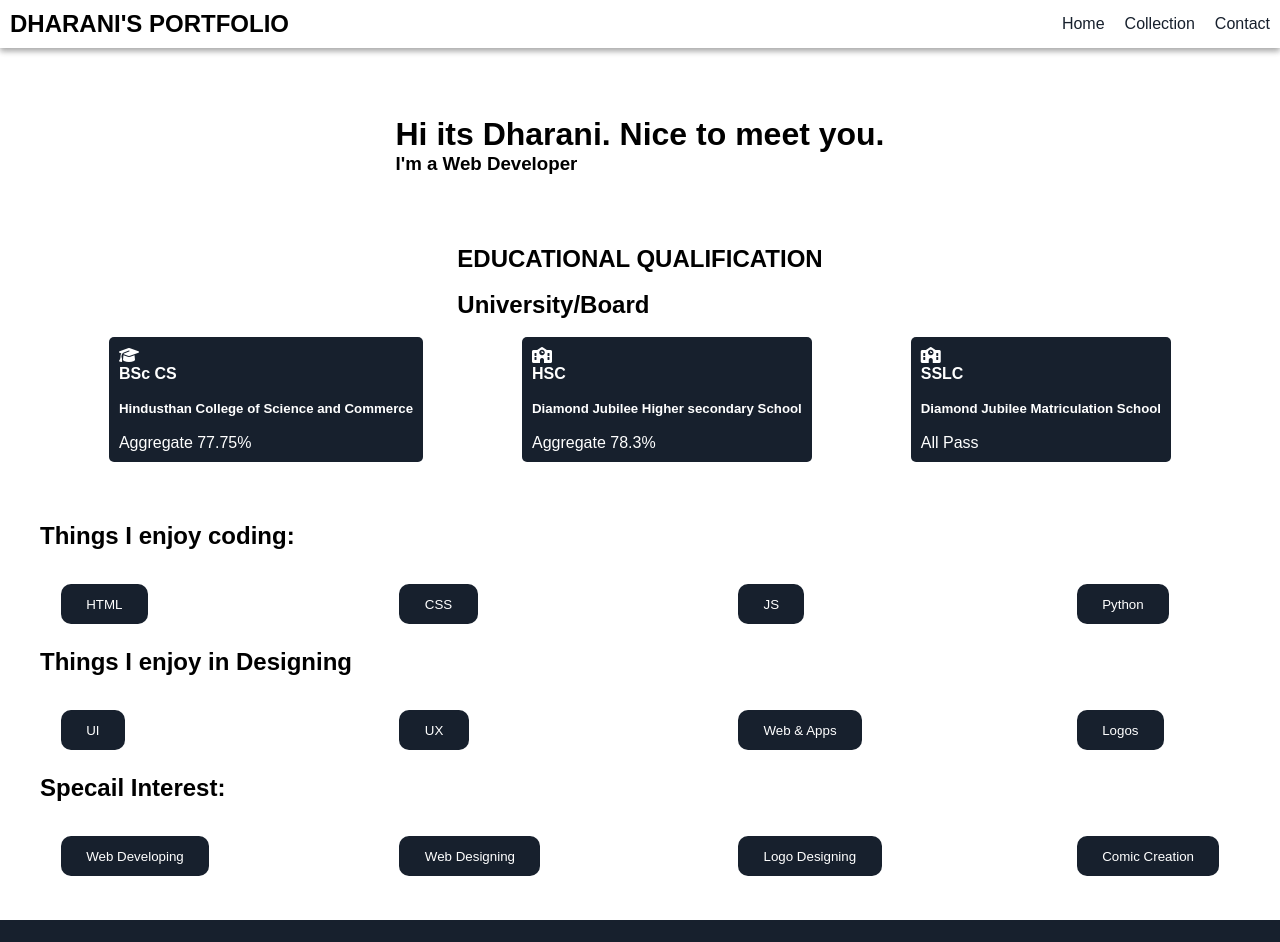
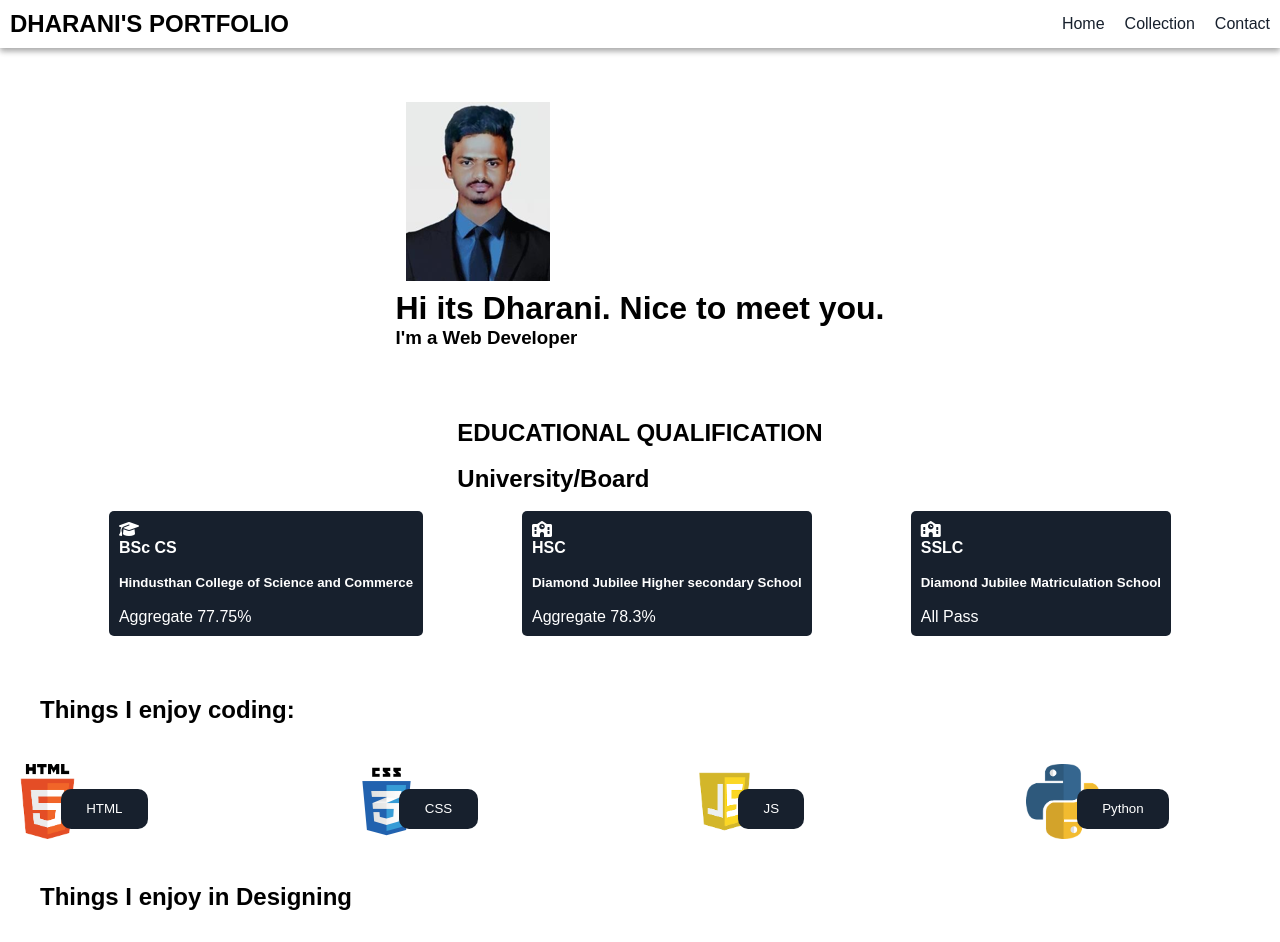
Before and after one commit to dharani101021/portfolio, a plain HTML site: page index.html in a window 1280 px wide. Shown: the top 942 px of the page. Drawn offline with Linux system fonts and the light colour scheme.

Commit message:
Update index.html

```diff
--- a/index.html
+++ b/index.html
@@ -50,7 +50,7 @@
 
     <div class="header">
         <div>
-            <img src="image/pass img.png" alt="">
+            <img src="pass img.png" alt="">
             <h1>Hi its Dharani. Nice to meet you.</h1>
             <h3>I'm a Web Developer</h3>
         </div>
@@ -109,23 +109,23 @@
 
     <div class="new-arrival">
         <div class="new-arrival-container">
-            <img src="image/images.png" alt="" width="75px">
+            <img src="images.png" alt="" width="75px">
             <button>HTML</button>
 
         </div>
 
         <div class="new-arrival-container">
-            <img src="image/css.png" alt="" width="75px">
+            <img src="css.png" alt="" width="75px">
             <button>CSS</button>
         </div>
 
         <div class="new-arrival-container">
-            <img src="image/js.png" alt="" width="75px">
+            <img src="js.png" alt="" width="75px">
             <button>JS</button>
         </div>
 
         <div class="new-arrival-container">
-            <img src="image/py.png" alt="" width="75px">
+            <img src="py.png" alt="" width="75px">
             <button>Python</button>
 
         </div>
```
